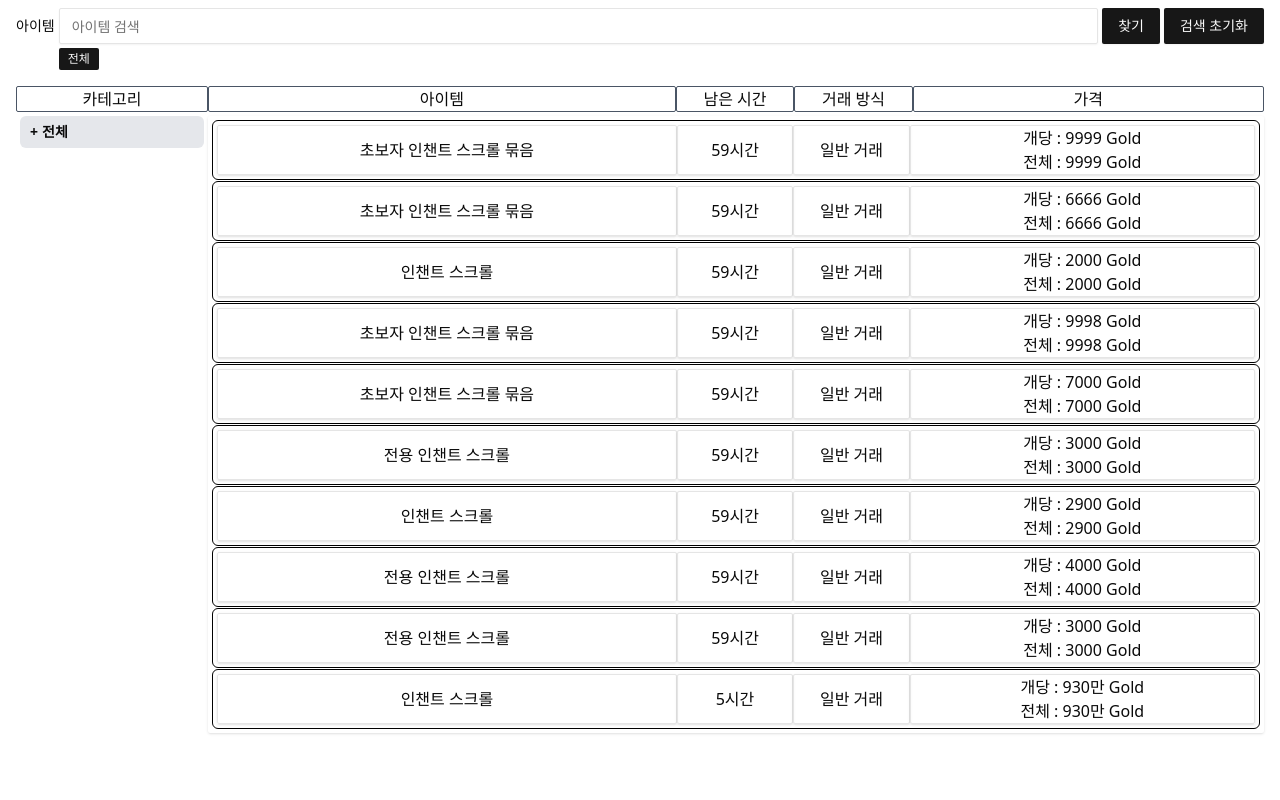
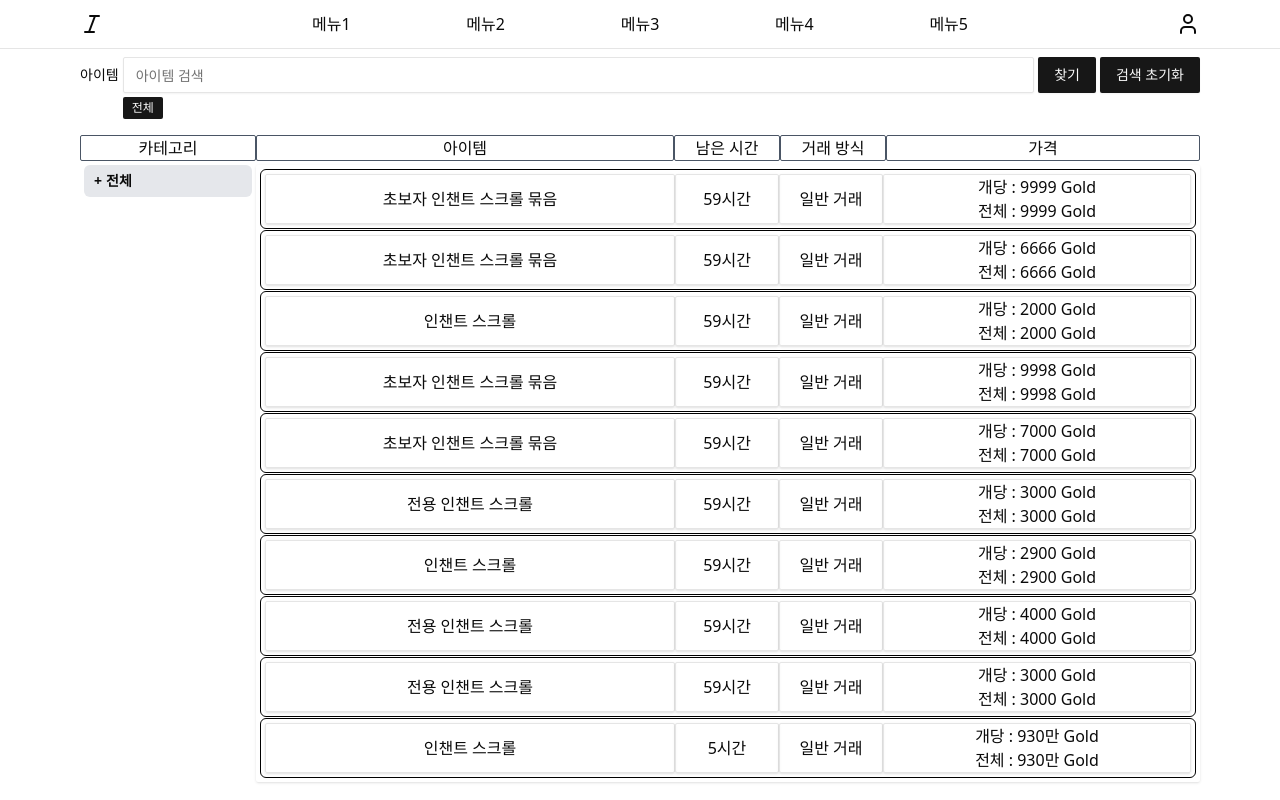
Before and after one commit to mental-disaster/devnogi-react, a Next.js app: page /ui-preview/auction in a window 1280 px wide. Built offline with nearby package versions, Linux system fonts and the light colour scheme.

Commit message:
style: preview 레이아웃 결합 및 일부 디자인 수정

```diff
--- a/src/app/(main)/layout.tsx
+++ b/src/app/(main)/layout.tsx
@@ -7,12 +7,13 @@ export default function RootLayout({
 }>) {
   return (
     <div className="h-screen flex flex-col">
-      <div className="max-w-2xl w-full mx-auto">
-        <NavBar />
-      </div>
-      <div className="w-screen border-b" />
-      <main className="max-w-2xl w-full mx-auto flex-1 overflow-auto">
-        {children}
+      <header className="border-b">
+        <div className="max-w-6xl w-full mx-auto flex-shrink-0">
+          <NavBar />
+        </div>
+      </header>
+      <main className="flex-1 overflow-auto">
+        <div className="max-w-6xl w-full mx-auto">{children}</div>
       </main>
     </div>
   );
--- a/src/app/ui-preview/auction/page.tsx
+++ b/src/app/(main)/ui-preview/auction/page.tsx
@@ -83,18 +83,25 @@ export default function Page() {
   }, [selectedId]);
 
   return (
-    <div className="h-screen overflow-hidden select-none flex flex-col">
+    <div className="select-none flex flex-col h-full">
       <div className="flex-shrink-0 px-4 py-2">
-        <AuctionSearch path={categoryPath} />
+        <AuctionSearch
+          path={categoryPath}
+          onCategorySelect={handleCategorySelect}
+        />
       </div>
-      <div className="flex flex-1 min-h-0 px-4 py-2">
+      <div className="flex px-4 py-2">
+        <div className="w-44 flex-shrink-0 overflow-auto lg:flex hidden">
           <AuctionCategory
             selectedId={selectedId}
             onSelect={handleCategorySelect}
             expandedIds={expandedIds}
             onToggleExpand={handleToggleExpand}
           />
+        </div>
+        <div className="flex-1">
           <AuctionList items={mockItems} />
+        </div>
       </div>
     </div>
   );
--- a/src/components/page/auction/category.tsx
+++ b/src/components/page/auction/category.tsx
@@ -83,11 +83,11 @@ const AuctionCategory = ({
   onToggleExpand: (id: string) => void;
 }) => {
   return (
-    <div className="w-48 flex-shrink-0 flex flex-col">
+    <div className="flex flex-1 flex-col h-full">
       <div className="text-center border border-gray-600 rounded-xs">
         카테고리
       </div>
-      <div className="flex-1 overflow-y-auto p-1">
+      <div className="flex-1 overflow-y-auto p-1 overflow-auto">
         <ul>
           {itemCategories.map((category) => (
             <RecursiveCategoryItem
--- a/src/components/page/auction/search.tsx
+++ b/src/components/page/auction/search.tsx
@@ -5,7 +5,13 @@ import { Label } from "@/components/ui/label";
 import { ItemCategory } from "@/data/item-category";
 import React from "react";
 
-function AuctionSearch({ path }: { path: ItemCategory[] }) {
+function AuctionSearch({
+  path,
+  onCategorySelect,
+}: {
+  path: ItemCategory[];
+  onCategorySelect: (categoryId: string) => void;
+}) {
   return (
     <div className="grid grid-cols-[auto_1fr_auto_auto] items-center gap-x-1">
       <Label htmlFor="item-search" className="flex-shrink-0">
@@ -17,14 +23,19 @@ function AuctionSearch({ path }: { path: ItemCategory[] }) {
         placeholder="아이템 검색"
         className="rounded-xs"
       />
-      <Button className="rounded-xs">찾기</Button>
-      <Button className="rounded-xs">검색 초기화</Button>
+      <Button className="rounded-xs cursor-pointer">찾기</Button>
+      <Button className="rounded-xs cursor-pointer">검색 초기화</Button>
 
       <div className="col-start-2 col-span-full flex items-center space-x-1 text-sm mt-1">
         {path.map((p, index) => (
           <React.Fragment key={p.id}>
             {index > 0 && <span className="mx-1">&gt;</span>}
-            <Badge className="rounded-xs">{p.name}</Badge>
+            <Badge
+              className="rounded-xs cursor-pointer hover:bg-primary/80"
+              onClick={() => onCategorySelect(p.id)}
+            >
+              {p.name}
+            </Badge>
           </React.Fragment>
         ))}
       </div>
--- a/src/data/item-category.ts
+++ b/src/data/item-category.ts
@@ -29,6 +29,10 @@ export const itemCategories: ItemCategory[] = [
                 id: "test-1",
                 name: "테스트 1",
               },
+              {
+                id: "test-2",
+                name: "테스트 2",
+              },
             ],
           },
         ],
@@ -36,6 +40,12 @@ export const itemCategories: ItemCategory[] = [
       {
         id: "ranged",
         name: "원거리 장비",
+        children: [
+          {
+            id: "test-3",
+            name: "테스트 3",
+          },
+        ],
       },
       {
         id: "magic",
```
Lines whose indentation alone changed are shown as unchanged.
